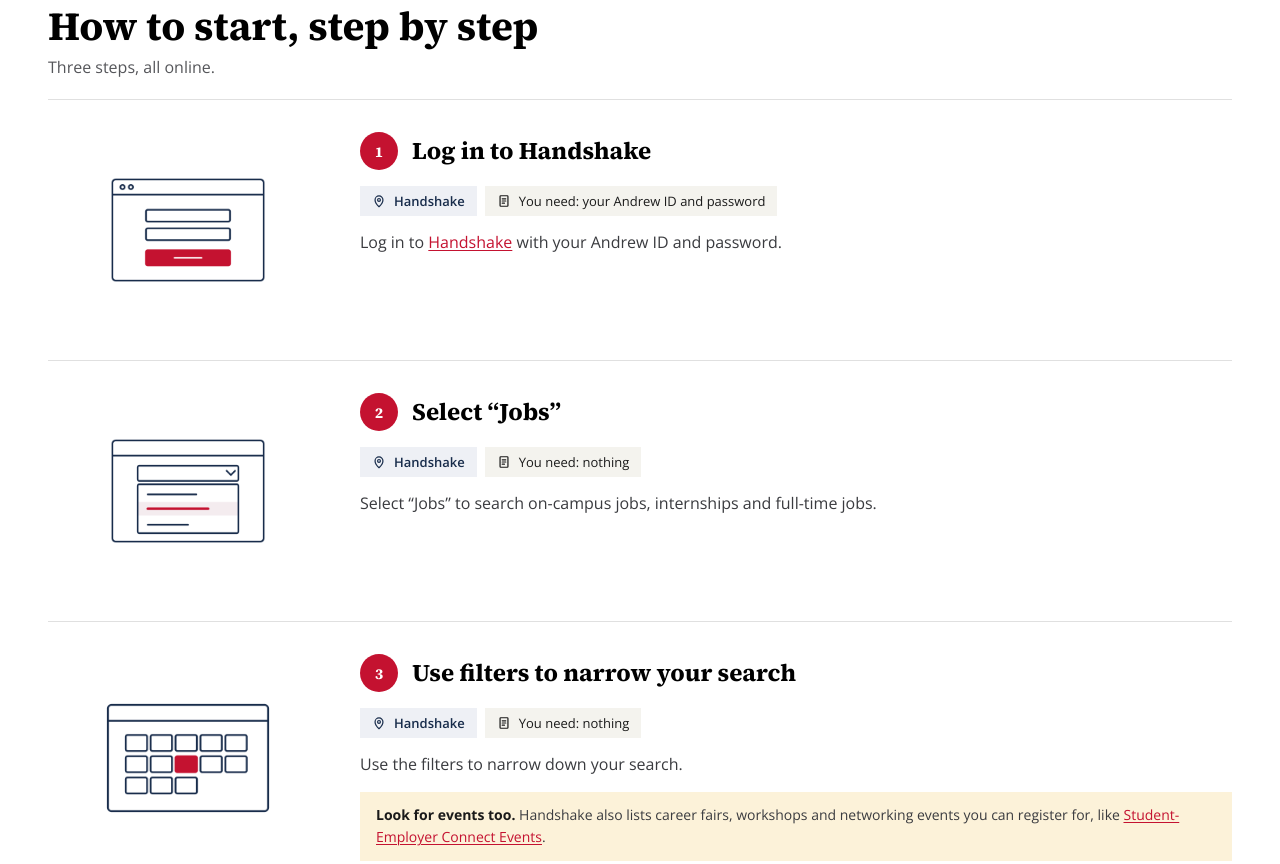
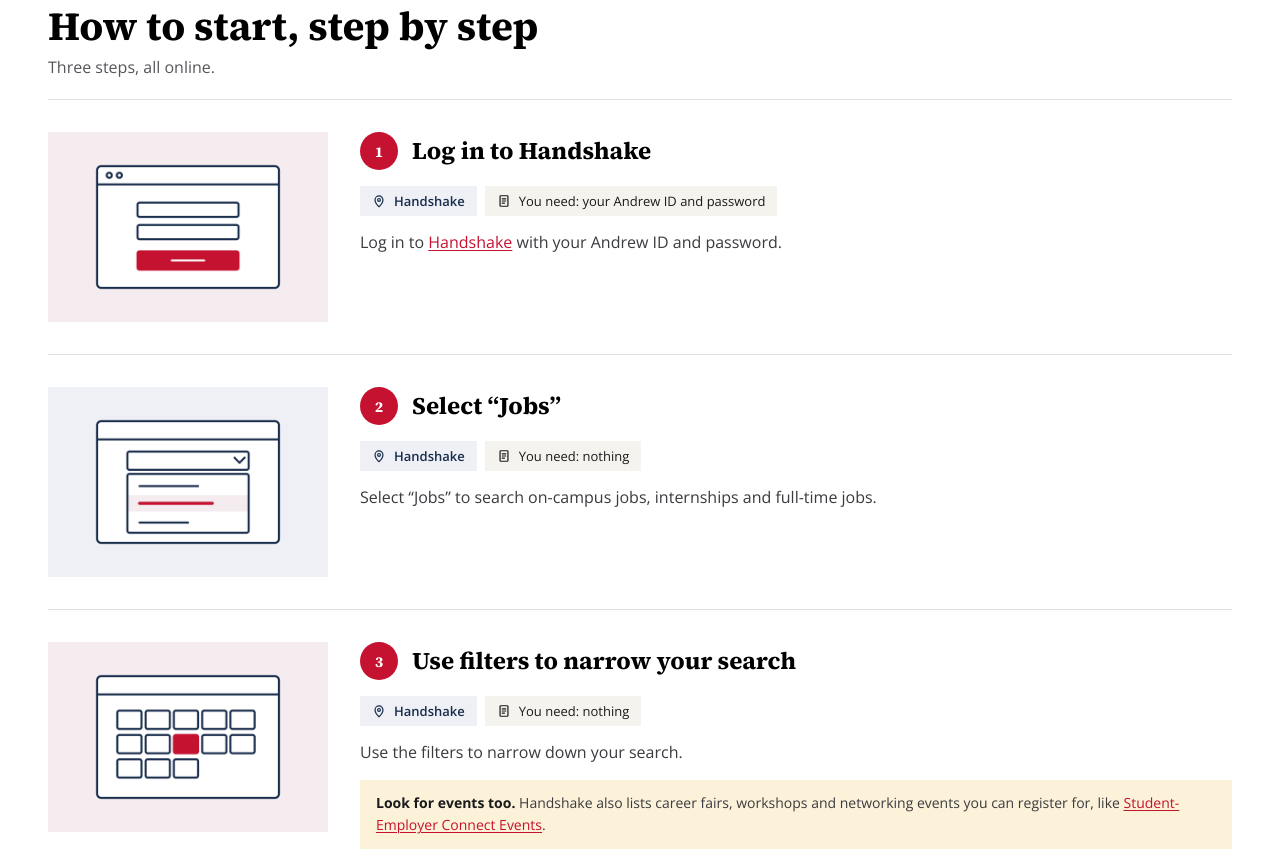
Before and after one commit to olitsky-nd-resource-guide/website, a plain HTML site: page Career and work pages/handshake.html in a window 1280 px wide. Shown: the part 951-1815 px from the top of the page. Drawn offline with nearby package versions, Linux system fonts and the light colour scheme.

Commit message:
Put step illustrations on tinted panels like the Figma

```diff
--- a/styles.css
+++ b/styles.css
@@ -1590,13 +1590,17 @@
     .detail-others__grid { grid-template-columns: 1fr; }
   }
 
-  /* Step illustrations on accomodations.html (440x308 PNGs).
-     Separate from .step-icon, which is the homepage's round icon frame. */
+  /* Step illustrations (440x308 PNGs) on a tinted panel, alternating like the
+     Figma. Separate from .step-icon, the homepage's round icon frame. */
   .detail-step__img {
-    display:block;
-    height:60%;
-    margin:auto;
-  }
+    display: block;
+    width: 100%;
+    height: 190px;
+    padding: 24px;
+    object-fit: contain;
+    background: var(--color-surface-tint-red);
+  }
+  .detail-step:nth-child(even) .detail-step__img { background: var(--color-surface-tint-navy); }
   /* =================================
      INFO PAGES (my-resources.html, about.html, privacy.html)
   ================================= */
```
